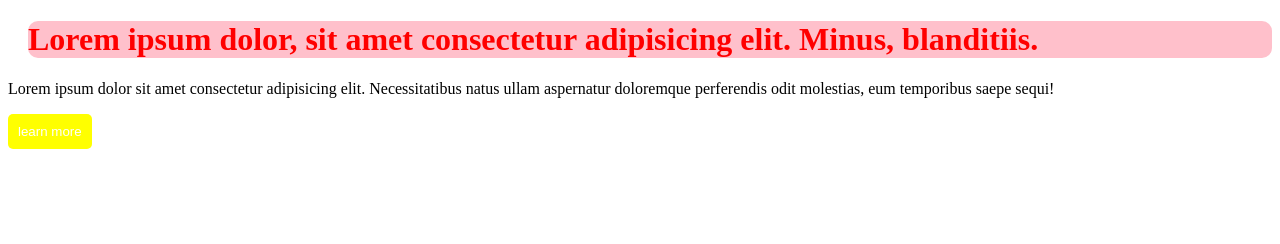
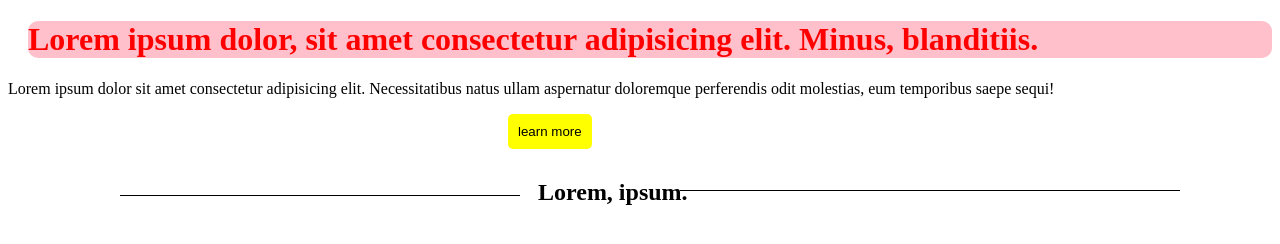
Before and after one commit to abdurashid2222/20-dars, a plain HTML site: page index.html in a window 1280 px wide. Drawn offline with Linux system fonts and the light colour scheme.

Commit message:
css katta o'zgarish bor

```diff
--- a/index.html
+++ b/index.html
@@ -13,5 +13,6 @@
     <button>
         learn more
     </button>
+    <h2>Lorem, ipsum.</h2>
 </body>
 </html>
--- a/style.css
+++ b/style.css
@@ -6,9 +6,37 @@ h1{
 }
 button{
     background-color: yellow;
-    color: #fff;
+    color: #000;
     padding: 10px;
     border: none;
     border-radius: 5px;
+    margin-left: 500px;
 
 }
+button:hover{
+    background-color: #000;
+    color: #fff;
+    transition: 1s;
+}
+h2{
+    margin-left: 530px;
+    padding-top: 10px;
+}
+h2::after{
+    content: "";
+    position: absolute;
+    width: 500px;
+    height: 1px;
+    background-color: #000;
+    right: 100px;
+    top: 190px;
+}
+h2::before{
+    content: "";
+    position: absolute;
+    width: 400px;
+    height: 1px;
+    background-color: #000;
+    left: 120px;
+    top: 195px;
+}
```
